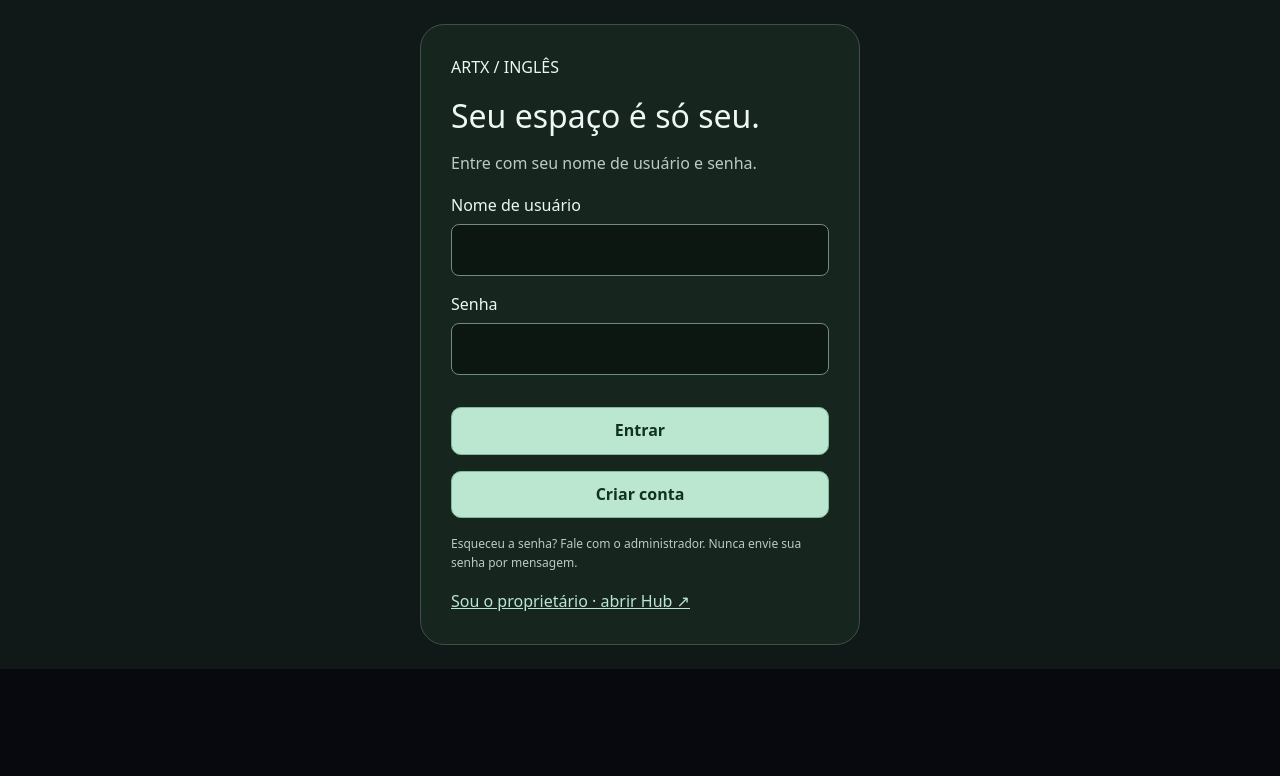
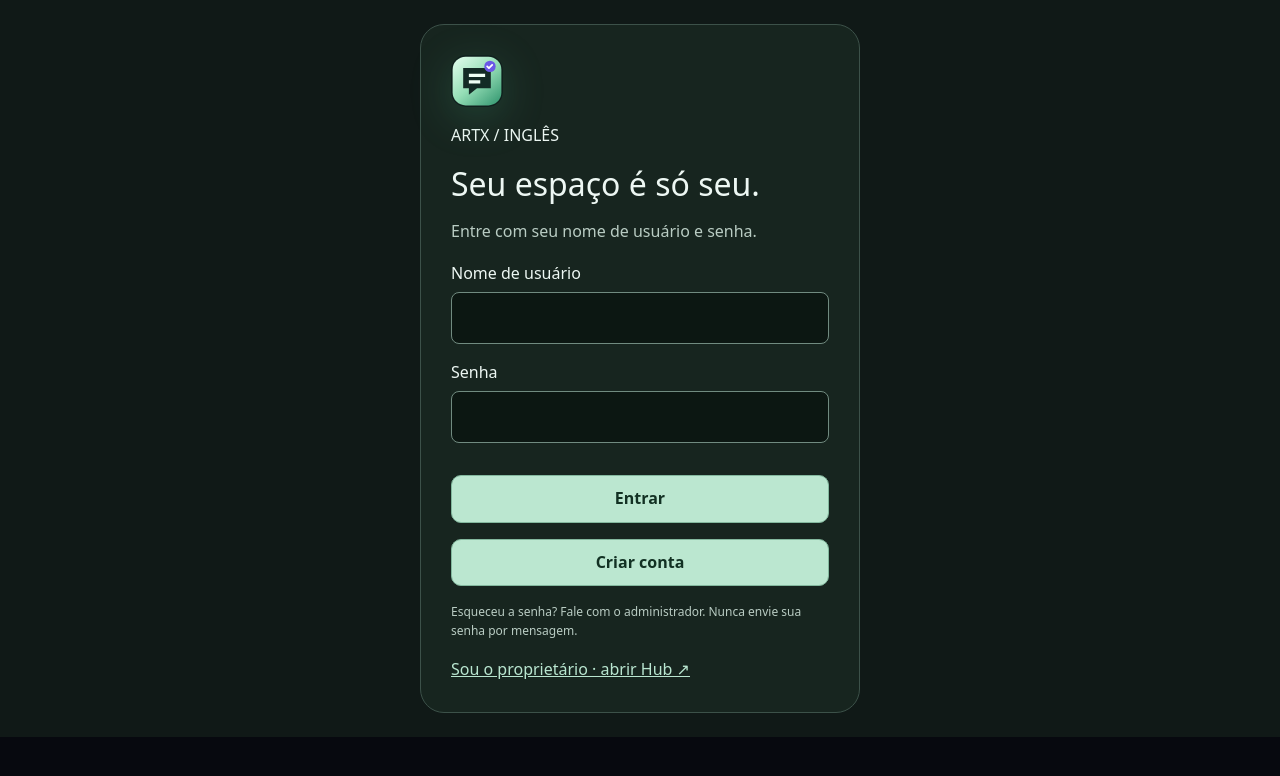
Before and after one commit to Kauadsouza/SAT-simulado, a React (Vite) app: page / in a window 1280 px wide. Shown: the top 776 px of the page. Built offline with nearby package versions, Linux system fonts and the light colour scheme; no server answers.

Commit message:
style: adiciona identidade visual ao acesso de inglês

```diff
--- a/src/components/member-access.css
+++ b/src/components/member-access.css
@@ -1,3 +1,4 @@
 .account-access { min-height:80vh; display:grid; place-items:center; padding:24px; background:#101917; color:#edf7f3; font:16px/1.6 system-ui,sans-serif; }
 .account-access form { width:min(100%,440px); display:flex; flex-direction:column; gap:16px; padding:30px; border:1px solid #3c5149; border-radius:24px; background:#17251f; }
+.account-access form::before { content:""; width:52px; height:52px; border-radius:15px; background:url('/english.svg') center/cover no-repeat; filter:drop-shadow(0 10px 20px rgba(71,180,135,.22)); }
 .account-access h1 { font-size:32px; line-height:1.2; margin:0; }.account-access p { margin:0; color:#b9ccc3; }.account-access label { display:block; }.account-access input { display:block; width:100%; padding:12px; border:1px solid #718b80; border-radius:8px; margin-top:6px; background:#0c1712; color:#fff; font-size:16px; }.account-access button,.account-session button { min-height:44px; border:1px solid #83b89e; border-radius:10px; padding:10px 16px; background:#bbe7d0; color:#123123; font-weight:600; cursor:pointer; }.account-access button:disabled { opacity:.5; }.account-access a { color:#b9e6d0; text-decoration:underline; }.account-access small { font-size:12px; color:#b9ccc3; }.account-session { padding:8px 18px; display:flex; align-items:center; gap:16px; flex-wrap:wrap; background:#14241c; color:#ddf3e5; font:14px system-ui; }.account-access :focus-visible,.account-session :focus-visible { outline:3px solid #79baff; outline-offset:3px; }
```
